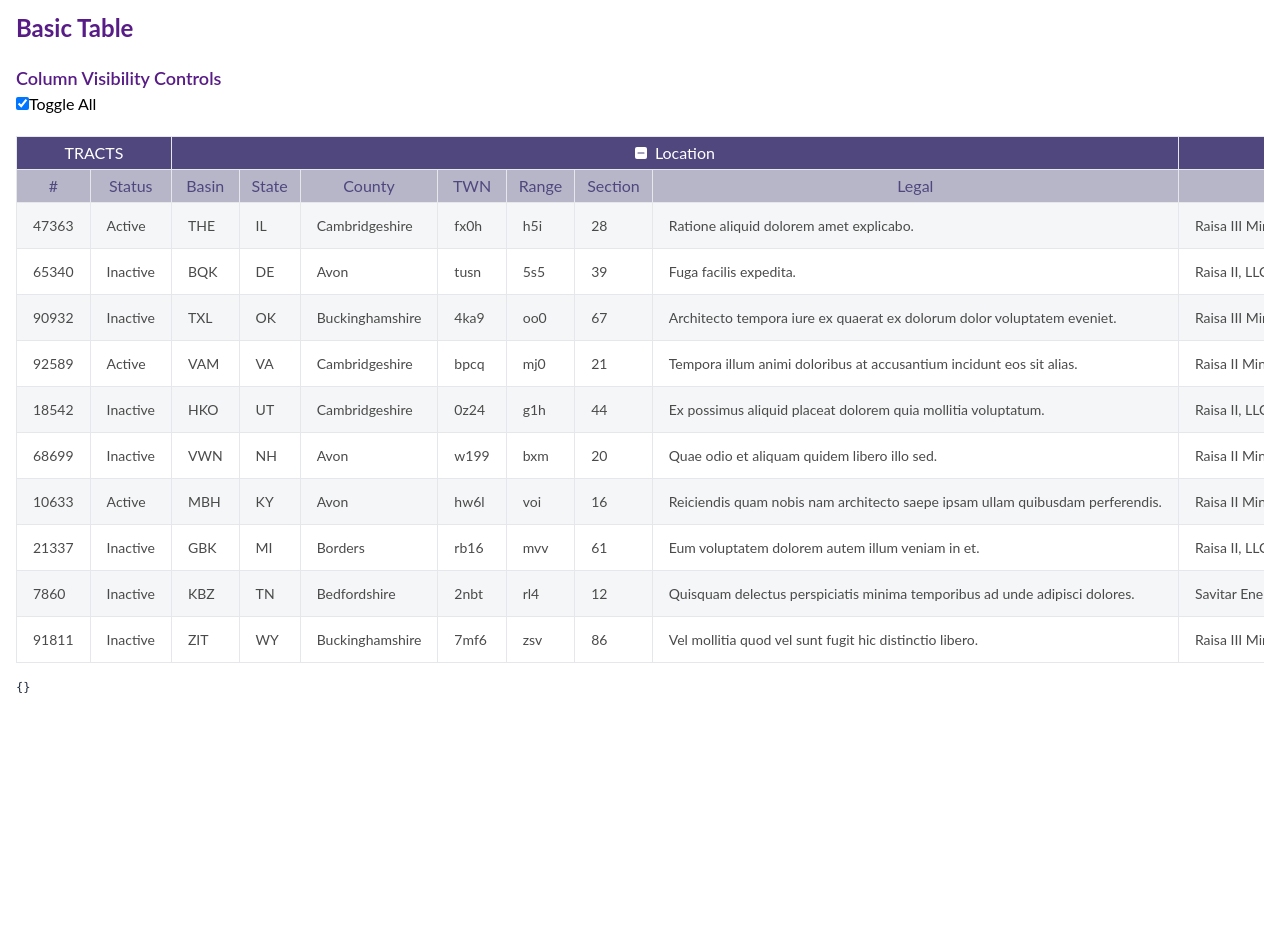
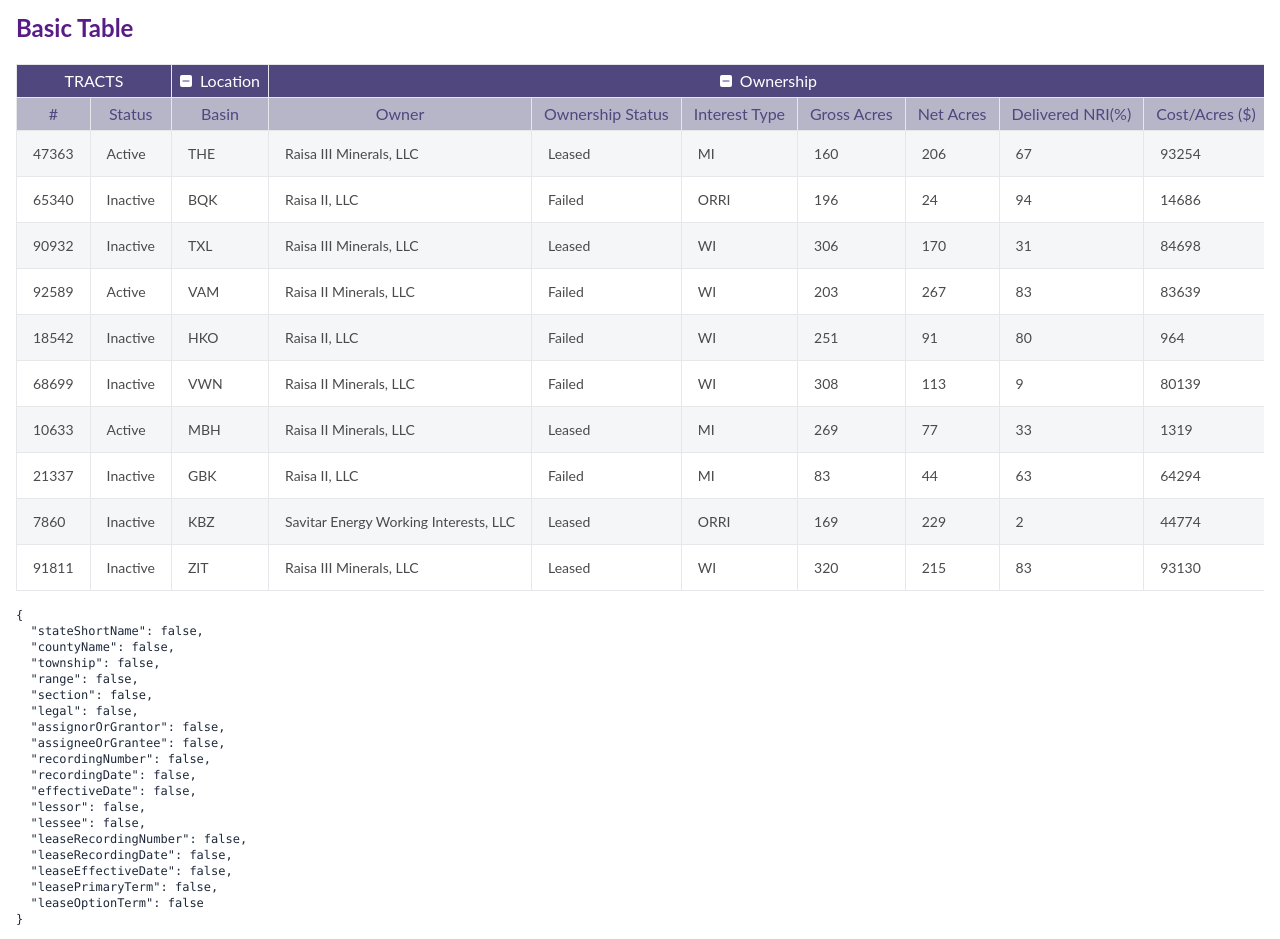
Before and after one commit to AgkTF/react-table-demo, a React (Create React App) app: page / in a window 1280 px wide. Before the commit the page ends 800 px from the top, so only its background shows below. Built offline with nearby package versions, Linux system fonts and the light colour scheme.

Commit message:
Created a function for toggling any group of columns.

```diff
--- a/src/components/BasicTable/BasicTable.tsx
+++ b/src/components/BasicTable/BasicTable.tsx
@@ -4,7 +4,7 @@ import {
   getCoreRowModel,
   useReactTable,
 } from '@tanstack/react-table';
-import { useCallback, useMemo, useState } from 'react';
+import { useCallback, useEffect, useState } from 'react';
 import { Tract } from '../../types';
 import { createTracts } from '../../utils';
 import { CollapsibleHeader } from '../CollapsibleHeader/CollapsibleHeader';
@@ -34,10 +34,11 @@ export default function BasicTable() {
       id: 'location',
       header: props => {
         console.log(props);
+
         return (
           <CollapsibleHeader
             title="Location"
-            clickHandler={toggleLocationColumns}
+            clickHandler={() => toggleColsVisibility('location')}
           />
         );
       },
@@ -74,7 +75,12 @@ export default function BasicTable() {
     }),
     columnHelper.group({
       id: 'ownership',
-      header: () => <span>Ownership</span>,
+      header: () => (
+        <CollapsibleHeader
+          title="Ownership"
+          clickHandler={() => toggleColsVisibility('ownership')}
+        />
+      ),
       columns: [
         columnHelper.accessor('tractOwner', {
           header: 'Owner',
@@ -108,7 +114,12 @@ export default function BasicTable() {
     }),
     columnHelper.group({
       id: 'conveyance',
-      header: () => <span>Conveyance Details</span>,
+      header: () => (
+        <CollapsibleHeader
+          title="Conveyance Details"
+          clickHandler={() => toggleColsVisibility('conveyance')}
+        />
+      ),
       columns: [
         columnHelper.accessor('instrumentType', {
           header: 'Instrument Type',
@@ -188,33 +199,30 @@ export default function BasicTable() {
     getCoreRowModel: getCoreRowModel(),
   });
 
-  const locationColumns = useMemo(
-    () =>
-      table
+  const toggleColsVisibility = useCallback(
+    (groupId: string) => {
+      const groupColIds = table
         .getAllLeafColumns()
-        .filter(col => col.parent?.id === 'location')
-        .map(col => col.id),
-    [table]
-  );
+        .filter(col => col.parent?.id === groupId)
+        .map(col => col.id);
 
-  const toggleLocationColumns = useCallback(() => {
       const updatedLocationColsState: any = {};
-    const locationsColsState = table
-      .getColumn(locationColumns[1])
-      .getIsVisible()
+      const currentColsState = table.getColumn(groupColIds[1]).getIsVisible()
         ? 'visible'
         : 'hidden';
 
-    if (locationsColsState === 'hidden') {
-      locationColumns.forEach(id => (updatedLocationColsState[id] = true));
+      if (currentColsState === 'hidden') {
+        groupColIds.forEach(id => (updatedLocationColsState[id] = true));
       } else {
-      locationColumns
+        groupColIds
           .slice(1)
           .forEach(id => (updatedLocationColsState[id] = false));
       }
 
       setColumnVisibility(prev => ({ ...prev, ...updatedLocationColsState }));
-  }, [locationColumns, table]);
+    },
+    [table]
+  );
 
   const theadContent = (
     <thead>
@@ -272,24 +280,14 @@ export default function BasicTable() {
     </tbody>
   );
 
+  useEffect(() => {
+    toggleColsVisibility('location');
+    toggleColsVisibility('conveyance');
+  }, [toggleColsVisibility]);
+
   return (
     <section className="py-3 px-4">
       <h2 className="font-bold text-2xl text-purple-900">Basic Table</h2>
-
-      <div className="mt-5">
-        <h3 className="font-semibold text-lg text-purple-900">
-          Column Visibility Controls
-        </h3>
-
-        <label>
-          <input
-            type="checkbox"
-            checked={table.getIsAllColumnsVisible()}
-            onChange={table.getToggleAllColumnsVisibilityHandler()}
-          />
-          Toggle All
-        </label>
-      </div>
 
       <div className="w-full overflow-auto max-h-[1000px]">
         <table className="mt-5 table-fixed">
--- a/src/components/CollapsibleHeader/CollapsibleHeader.tsx
+++ b/src/components/CollapsibleHeader/CollapsibleHeader.tsx
@@ -1,4 +1,4 @@
-import { MinusIcon } from '@heroicons/react/20/solid';
+import { MinusIcon, PlusIcon } from '@heroicons/react/20/solid';
 
 type Props = {
   title: string;
```
Lines whose indentation alone changed are shown as unchanged.
